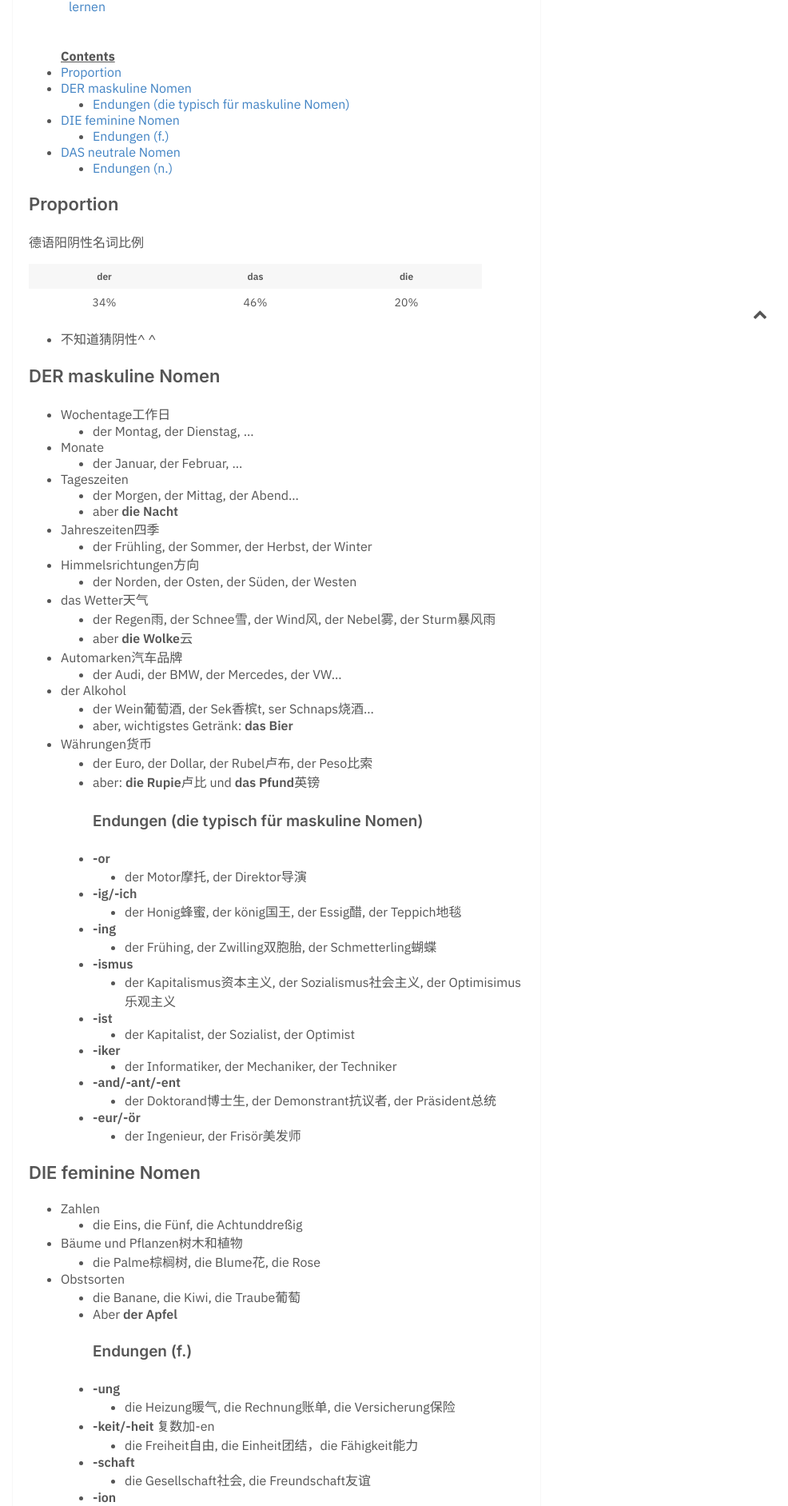
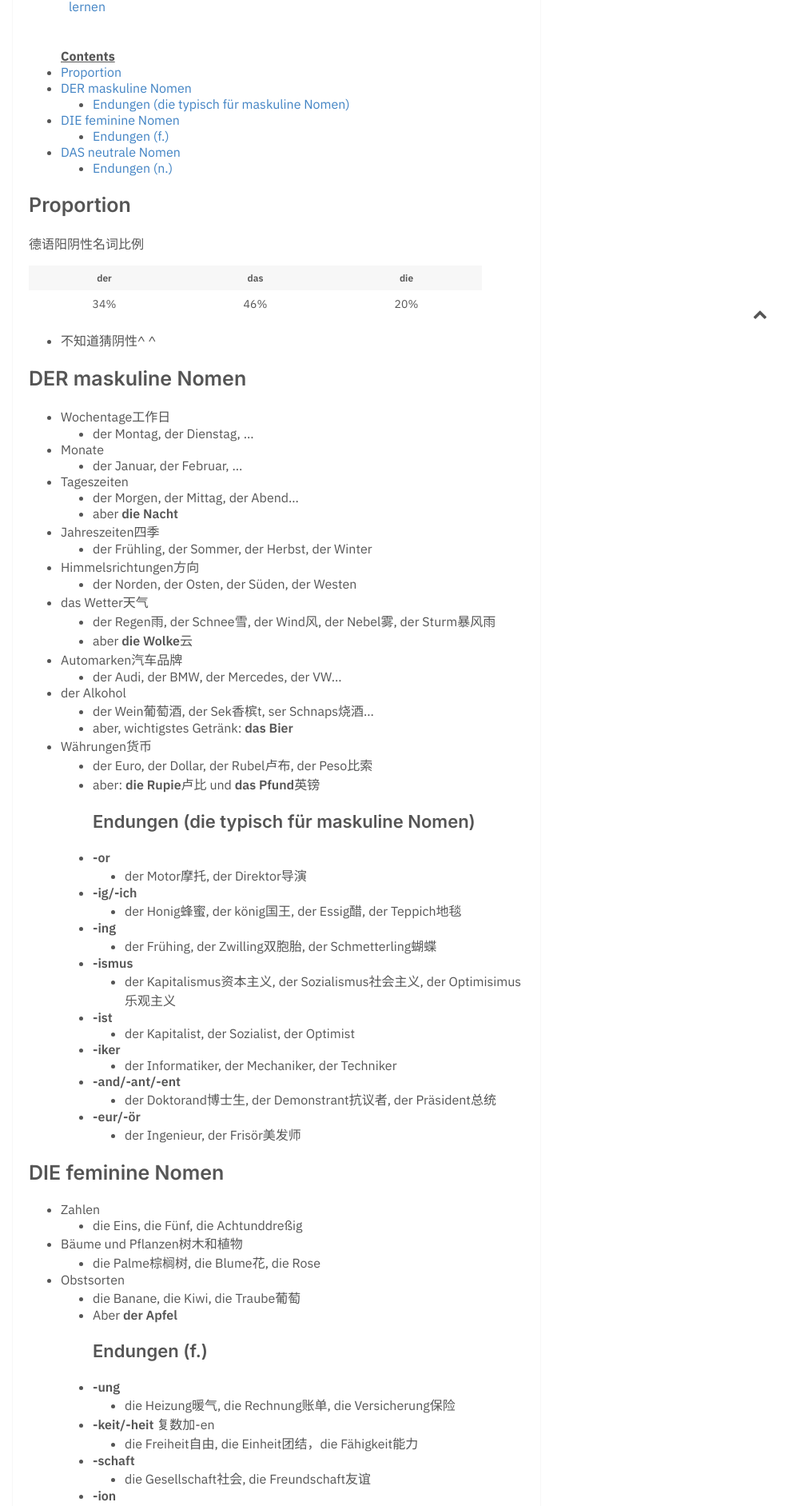
Before and after one commit to kitamado/kitamado.github.io, a Jekyll site: the page built from _posts/2021-07-01-Das-Geschlecht-der-Nomen.md, in a window 1280 px wide. Shown: the part 475-2358 px from the top of the page at 80% size, without its empty margins (294-1280 px from the left). Built offline with Jekyll 4.4.1, drawn with Linux system fonts in a browser that asks for light colours.

```diff
--- a/_posts/2021-07-01-Das-Geschlecht-der-Nomen.md
+++ b/_posts/2021-07-01-Das-Geschlecht-der-Nomen.md
@@ -10,7 +10,7 @@ title: Das Geschlecht der Nomen
 * TOC
 {:toc}
 
-### Proportion
+## Proportion
 德语阳阴性名词比例
 
 | der | das | die |
@@ -19,7 +19,7 @@ title: Das Geschlecht der Nomen
 
 - 不知道猜阴性^ ^
 
-### DER maskuline Nomen
+## DER maskuline Nomen
 - Wochentage工作日
   - der Montag, der Dienstag, ...
 - Monate
@@ -42,7 +42,7 @@ title: Das Geschlecht der Nomen
 - Währungen货币
   - der Euro, der Dollar, der Rubel卢布, der Peso比索
   - aber: **die Rupie**卢比 und **das Pfund**英镑
-#### Endungen (die typisch für maskuline Nomen)
+### Endungen (die typisch für maskuline Nomen)
   - **-or**
     - der Motor摩托, der Direktor导演
   - **-ig/-ich**
@@ -60,7 +60,7 @@ title: Das Geschlecht der Nomen
   - **-eur/-ör**
     - der Ingenieur, der Frisör美发师
 
-### DIE feminine Nomen
+## DIE feminine Nomen
 - Zahlen
   - die Eins, die Fünf, die Achtunddreßig
 - Bäume und Pflanzen树木和植物
@@ -68,7 +68,7 @@ title: Das Geschlecht der Nomen
 - Obstsorten
   - die Banane, die Kiwi, die Traube葡萄
   - Aber **der Apfel**
-#### Endungen (f.)
+### Endungen (f.)
   - **-ung**
     - die Heizung暖气, die Rechnung账单, die Versicherung保险
   - **-keit/-heit** 复数加-en
@@ -93,7 +93,7 @@ title: Das Geschlecht der Nomen
     - 以-e结尾的许多名词，尤其是两个音节的名词
     - die Lampe, die Straße, die Reise
 
-### DAS neutrale Nomen
+## DAS neutrale Nomen
 - Nominalisierungen 名词化，这意味着把动词或形容词直接当作名词
   - das Laufen (也可以变出der Läufer, die Läuferin), das Gute, das Schöne, das Sprechen
 - Farben颜色
@@ -106,7 +106,7 @@ title: Das Geschlecht der Nomen
   - das Öl油
 - Bruchzahlen
   - das Viertel(1/4), das Drittel(1/3), das Fünftel(1/5)
-#### Endungen (n.)
+### Endungen (n.)
   - **-chen/-lein** 缩小化，复数 - (单复数形式相同)
     - das Fräulein, das Männlein, das Häuschen
   - **-ma**
```
